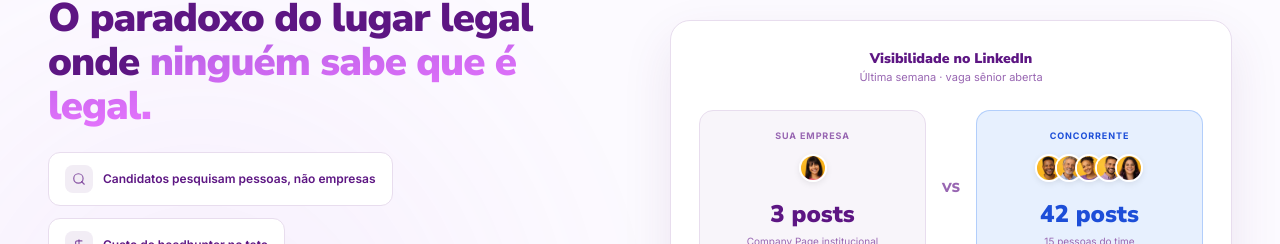
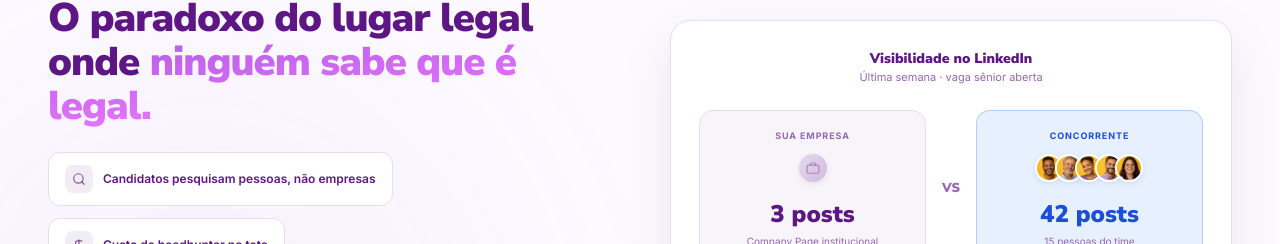
Before and after one commit to clararamosm/boldfy-site, a Next.js app: page /para/rh in a window 1280 px wide. Shown: the part 939-1183 px from the top of the page. Built offline with nearby package versions, Linux system fonts and the light colour scheme; no server answers.

Commit message:
fix(para-rh): trocar avatar por ícone genérico de empresa no VS Card
Lado "Sua empresa" agora mostra ícone de maleta (briefcase) em vez
de foto de pessoa, representando a company page institucional.

Co-Authored-By: Claude <noreply@anthropic.com>

```diff
--- a/src/app/para/rh/rh-client.tsx
+++ b/src/app/para/rh/rh-client.tsx
@@ -326,13 +326,12 @@ export function RhClient() {
                   {c.diagVsYouLabel}
                 </div>
                 <div className="mb-3 flex h-9 items-center justify-center">
-                  <Image
-                    src="/images/avatar-1.jpeg"
-                    alt="Colaborador da empresa"
-                    width={28}
-                    height={28}
-                    className="rounded-full border-2 border-white shadow-[0_2px_6px_rgba(0,0,0,0.08)]"
-                  />
+                  <div className="flex h-7 w-7 items-center justify-center rounded-full bg-gradient-to-br from-muted-foreground/20 to-muted-foreground/40 shadow-[0_2px_6px_rgba(0,0,0,0.08)]">
+                    <svg className="h-3.5 w-3.5 text-muted-foreground/70" viewBox="0 0 24 24" fill="none" stroke="currentColor" strokeWidth="2" strokeLinecap="round" strokeLinejoin="round">
+                      <rect x="2" y="7" width="20" height="14" rx="2" ry="2" />
+                      <path d="M16 7V5a2 2 0 0 0-2-2h-4a2 2 0 0 0-2 2v2" />
+                    </svg>
+                  </div>
                 </div>
                 <div className="mb-1 font-headline text-2xl font-black text-accent-foreground">
                   {c.diagVsYouValue}
```
